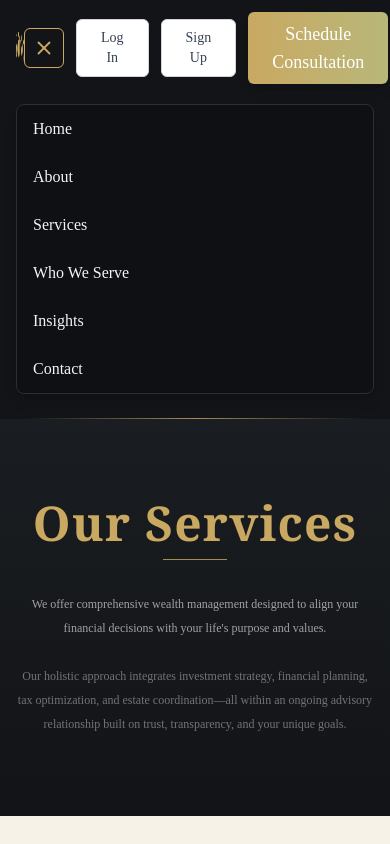
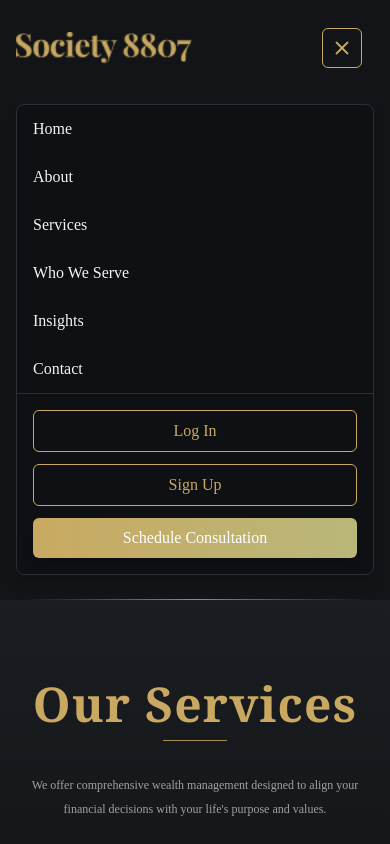
Before and after one commit to ShuvrotoKumar/society-8807, a Next.js app: page /services in a window 390 px wide. Both pictures are taken after a click on the button "Open menu". Shown: the top 844 px of the page. Built offline with nearby package versions, Linux system fonts and the light colour scheme.

Commit message:
resposive issue finally solved

```diff
--- a/components/layout/header.tsx
+++ b/components/layout/header.tsx
@@ -70,6 +70,7 @@ export const Header: React.FC = () => {
                 </button>
               </div>
             )}
+            <div className="hidden md:flex items-center space-x-3">
               <Link href="/login">
               <Button
                 variant="outline"
@@ -96,6 +97,7 @@ export const Header: React.FC = () => {
                   Schedule Consultation
                 </Button>
               </Link>
+            </div>
           </div>
         </div>
 
@@ -151,6 +153,32 @@ export const Header: React.FC = () => {
                 >
                   Contact
                 </Link>
+                <div className="px-4 py-4 border-t border-[#2A2F36] flex flex-col gap-3">
+                  <Link
+                    href="/login"
+                    onClick={() => setMobileMenuOpen(false)}
+                    className="w-full inline-flex items-center justify-center rounded-md border border-[#C9A961] text-[#C9A961] hover:bg-[#C9A961] hover:text-[#121417] transition-all duration-300 px-6 py-2 font-medium"
+                    style={{ fontFamily: 'Playfair Display, serif' }}
+                  >
+                    Log In
+                  </Link>
+                  <Link
+                    href="/register"
+                    onClick={() => setMobileMenuOpen(false)}
+                    className="w-full inline-flex items-center justify-center rounded-md border border-[#C9A961] bg-transparent text-[#C9A961] hover:bg-[#C9A961] hover:text-[#121417] transition-all duration-300 px-6 py-2 font-medium"
+                    style={{ fontFamily: 'Playfair Display, serif' }}
+                  >
+                    Sign Up
+                  </Link>
+                  <Link
+                    href="/schedule"
+                    onClick={() => setMobileMenuOpen(false)}
+                    className="w-full inline-flex items-center justify-center rounded-md bg-gradient-to-r from-[#C9A961] to-[#B8B77A] text-white hover:from-[#B8B77A] hover:to-[#A89668] transition-all duration-300 px-6 py-2 font-medium shadow-lg hover:shadow-xl"
+                    style={{ fontFamily: 'Playfair Display, serif' }}
+                  >
+                    Schedule Consultation
+                  </Link>
+                </div>
               </nav>
             </div>
           </div>
```
Lines whose indentation alone changed are shown as unchanged.
